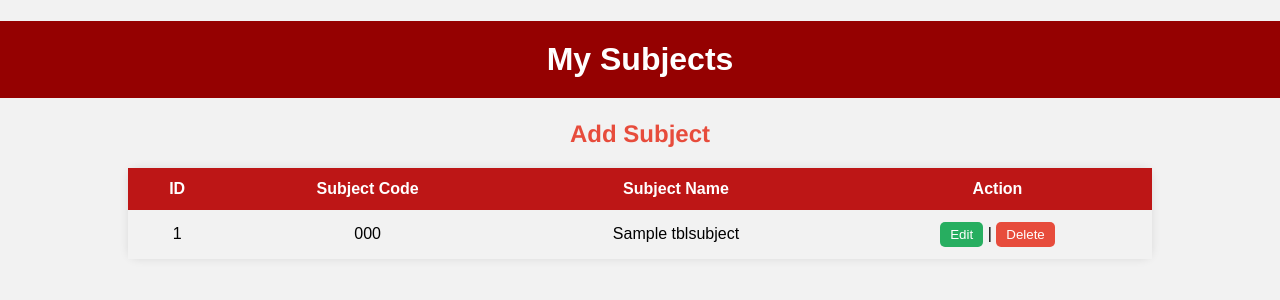
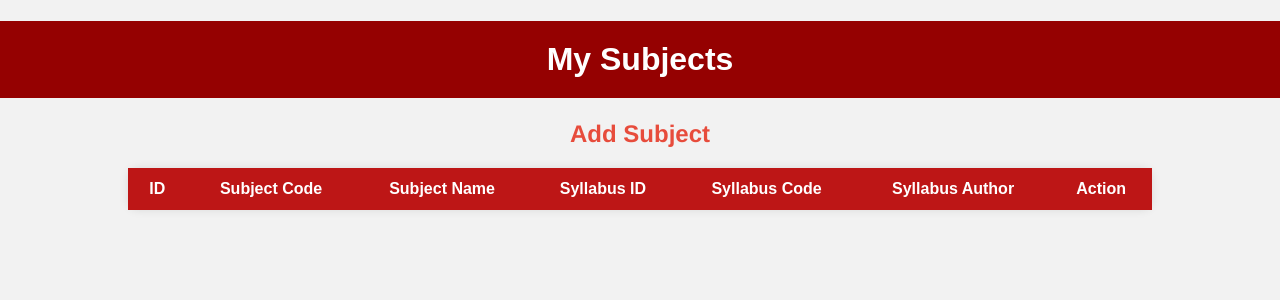
Before and after one commit to sodiumperoxideee/webdevproject, a PHP site: page / in a window 1280 px wide. Shown: the top 300 px of the page. Run offline with PHP 8.4, Linux system fonts and the light colour scheme; tables that the repository leaves empty hold one stand-in row (values such as "Sample post"); lists and menus that the app fills with data are empty.

Commit message:
index.php and fetch.php modified

```diff
--- a/functions/fetch.php
+++ b/functions/fetch.php
@@ -1,4 +1,4 @@
 <?php
-    $query = "SELECT * FROM tblsubjects";
+    $query = "<<UPDATE SELECT QUERY>>";
     $result = mysqli_query($dbc, $query);
 ?>
--- a/index.php
+++ b/index.php
@@ -19,6 +19,9 @@
             <th>ID</th>
             <th>Subject Code</th>
             <th>Subject Name</th>
+            <th>Syllabus ID</th>
+            <th>Syllabus Code</th>
+            <th>Syllabus Author</th>
             <th>Action</th>
         </tr>
         <?php
@@ -27,8 +30,11 @@
                 echo "<td>".$res['Subject_ID']."</td>";
                 echo "<td>".$res['Subject_Code']."</td>";
                 echo "<td>".$res['Subject_Name']."</td>";
+                echo "<td>".$res['Syllabus_ID']."</td>";
+                echo "<td>".$res['Syllabus_Code']."</td>";
+                echo "<td>".$res['Syllabus_Author']."</td>";
                 echo '<td><button class="edit-button" onclick="location.href=\'forms/editform.php?id='.$res['Subject_ID'].'\'">Edit</button> |
-                      <button class="delete-button" onclick="if(confirm(\'Are you sure you want to delete?\')){ location.href=\'functions/delete.php?id='.$res['Subject_ID'].'\'; }">Delete</button></td>';
+                        <button class="delete-button" onclick="if(confirm(\'Are you sure you want to delete?\')){ location.href=\'functions/delete.php?id='.$res['Subject_ID'].'\'; }">Delete</button></td>';
                 echo "</tr>";
             }
         ?>
```
